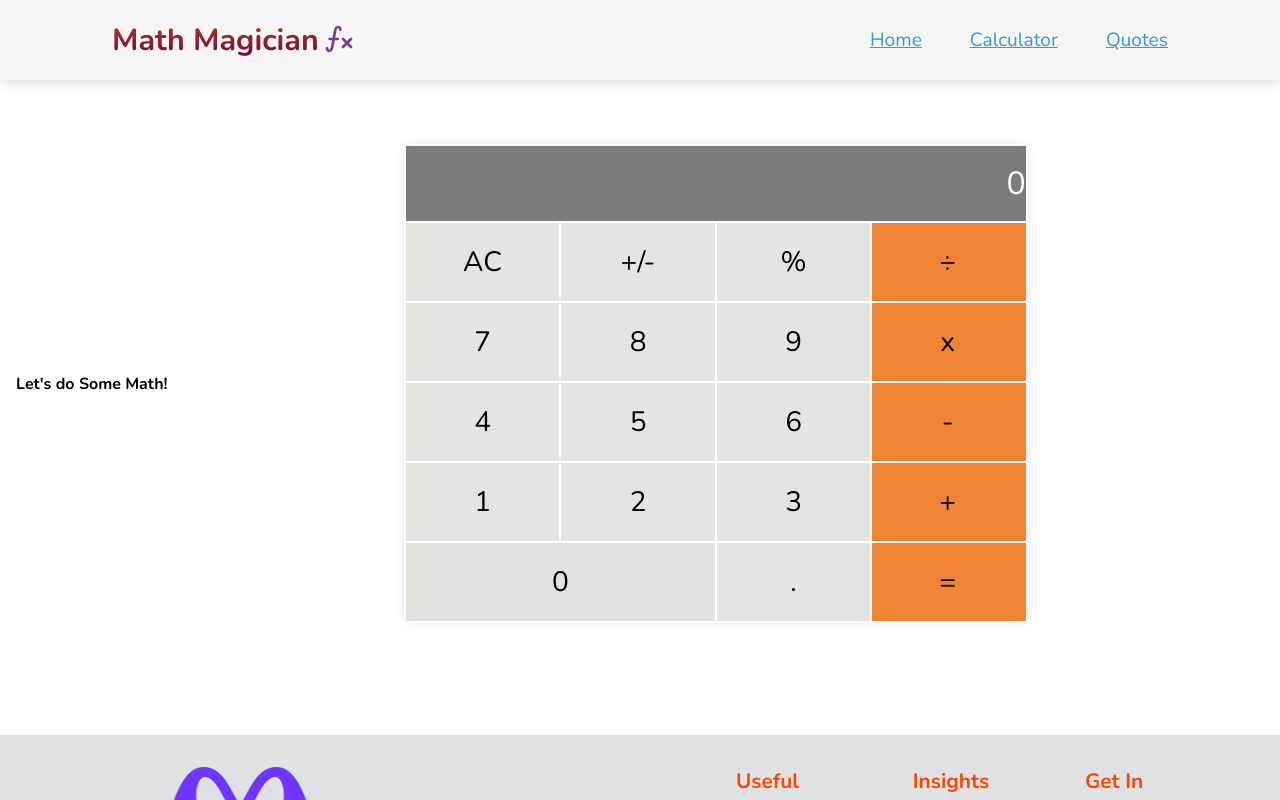
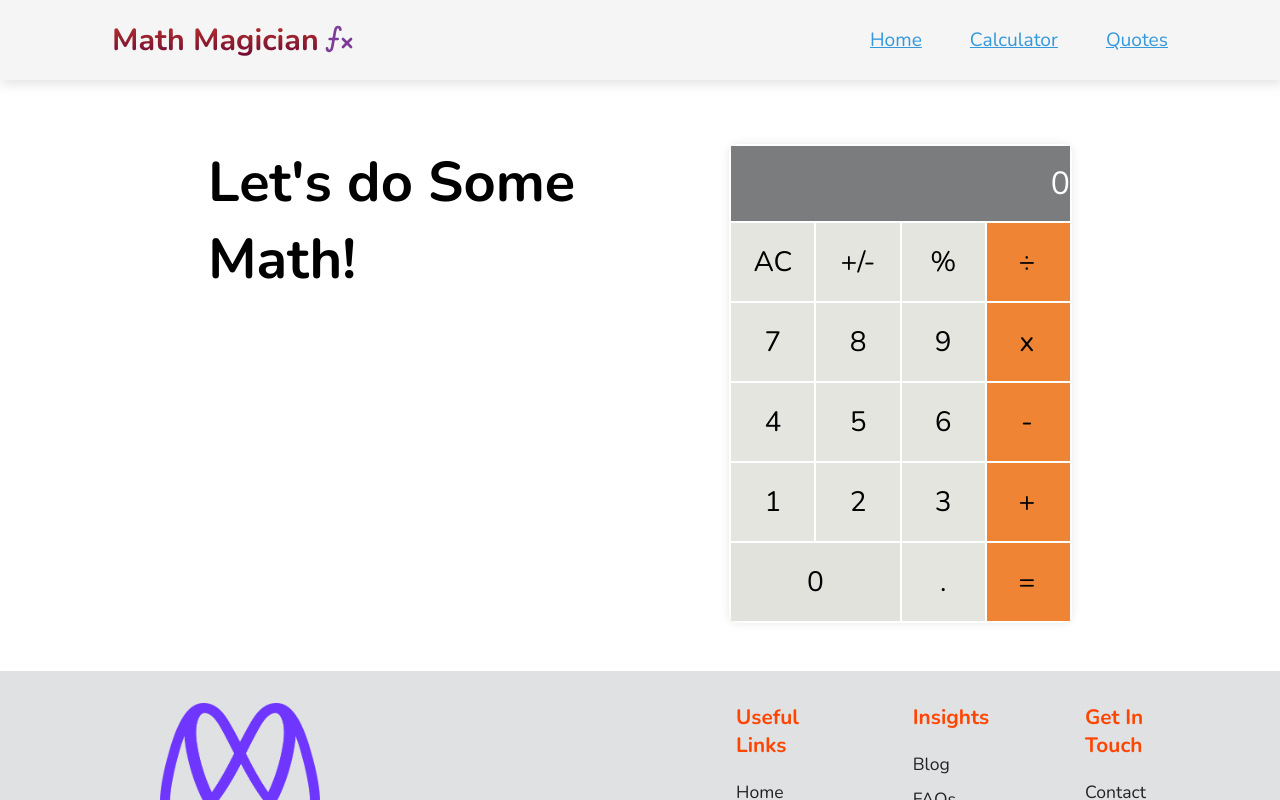
Before and after one commit to belaymit/math-magicians, a React (Create React App) app: page /calculator in a window 1280 px wide. Shown: the top 800 px of the page. Built offline with nearby package versions, Linux system fonts and the light colour scheme.

Commit message:
added more styles to caculator-page

```diff
--- a/src/components/calculator/calculator.scss
+++ b/src/components/calculator/calculator.scss
@@ -18,23 +18,27 @@ $outline: 0.1rem solid rgba(0, 0, 0, 0.1);
 $outline-hover: 0.2rem solid var(--black);
 
 .calculator-section {
-  margin: 8rem 0 6rem;
-  border-radius: 1rem;
+  margin: 8rem 10rem 2rem 10rem;
   display: flex;
-  align-items: center;
-  justify-content: center;
+  justify-content: space-between;
   padding: 1rem;
+  gap: 2rem;
+
+  .title {
+    margin-left: 2rem;
+    font-size: 3.5rem;
+  }
 
   .calculator-container {
     display: grid;
     grid-template-columns: repeat(4, 1fr);
     gap: 0.125rem;
-    width: 50%;
+    width: 40%;
     background-color: $color-white;
     padding: 0.125rem;
     border-radius: 10px;
     box-shadow: 0 0 10px 0 rgba(0, 0, 0, 0.1);
-    margin: auto;
+    margin-right: 2rem;
 
     button {
       border: none;
```
